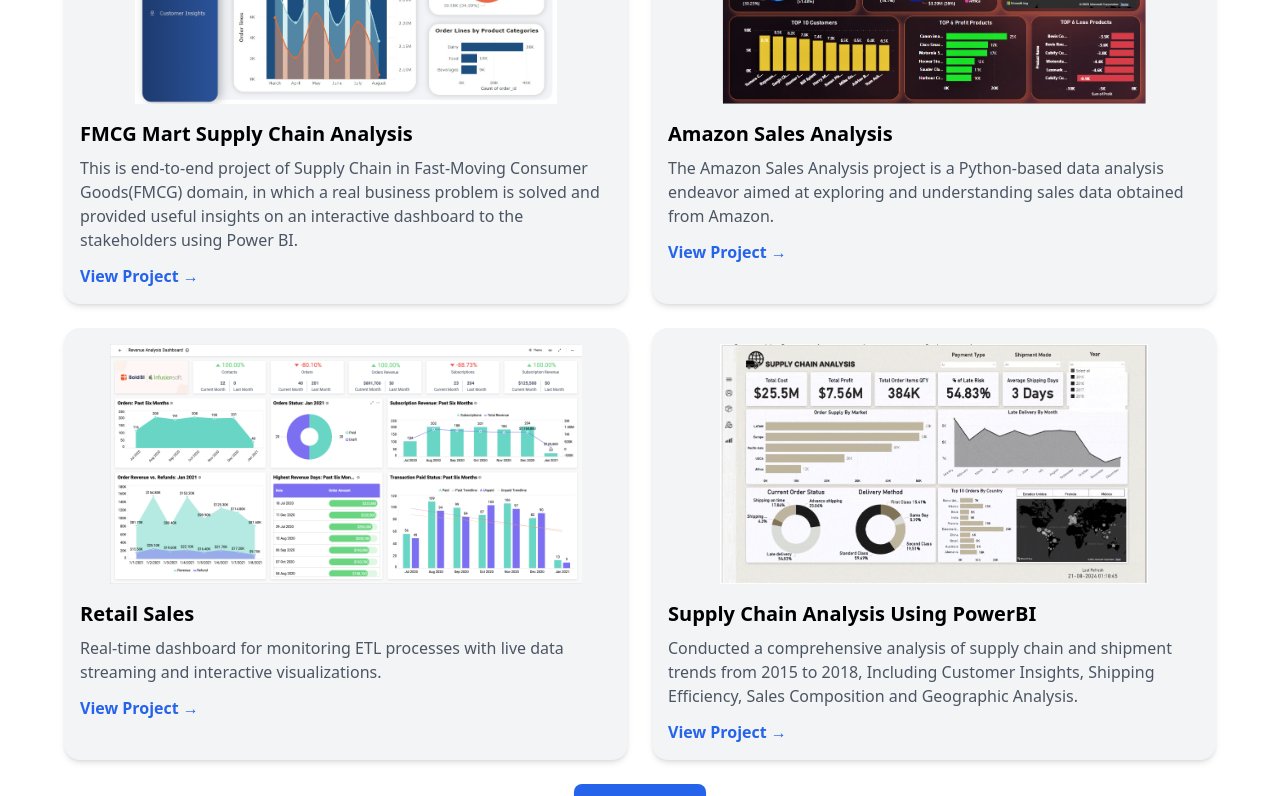
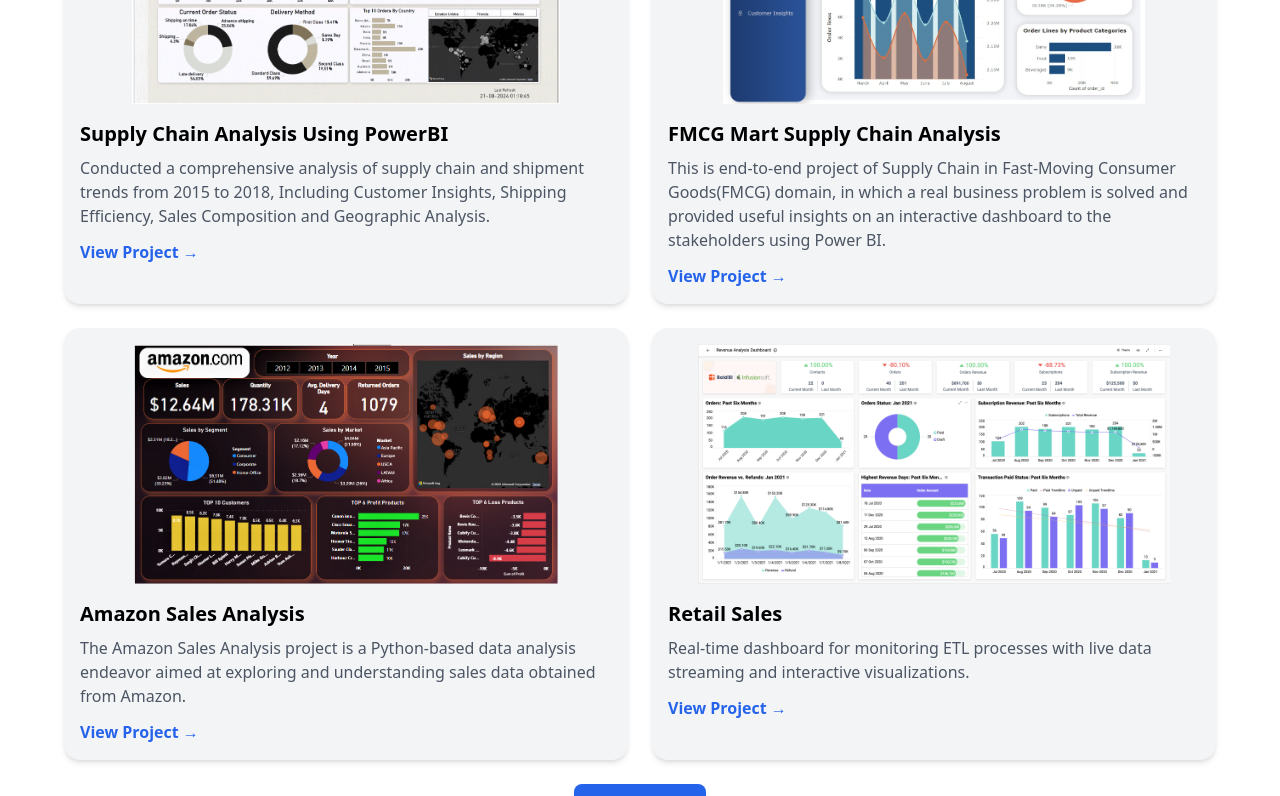
Before and after one commit to ajay-kumar2109/Myportfolio, a React (Vite) app: page / in a window 1280 px wide. Shown: the part 1060-1856 px from the top of the page. Built offline with nearby package versions, Linux system fonts and the light colour scheme; the HTML template or start-up script is replaced by a standard one.

Commit message:
Update Projects.jsx

```diff
--- a/src/components/Projects.jsx
+++ b/src/components/Projects.jsx
@@ -1,6 +1,15 @@
 import { useState } from "react";
 
 const projectsData = [
+              {
+      title: "Supply Chain Analysis Using PowerBI",
+      description: "Conducted a comprehensive analysis of supply chain and shipment trends from 2015 to 2018, Including Customer Insights, Shipping Efficiency, Sales Composition and Geographic Analysis.",
+      tags: ["PowerBI"],
+      links: {
+        github: "https://github.com/ajay-kumar2109/Supply_Chain_Analysis-Using-PowerBI",
+      },
+      image: "/certificates/supplychain.png"
+    },
       {
       title: "FMCG Mart Supply Chain Analysis",
       description: "This is end-to-end project of Supply Chain in Fast-Moving Consumer Goods(FMCG) domain, in which a real business problem is solved and provided useful insights on an interactive dashboard to the stakeholders using Power BI.",
@@ -27,15 +36,6 @@
         github: "https://github.com/ajay-kumar2109/retailSales",
       },
       image: "/certificates/sales1.png"
-    },
-        {
-      title: "Supply Chain Analysis Using PowerBI",
-      description: "Conducted a comprehensive analysis of supply chain and shipment trends from 2015 to 2018, Including Customer Insights, Shipping Efficiency, Sales Composition and Geographic Analysis.",
-      tags: ["PowerBI"],
-      links: {
-        github: "https://github.com/ajay-kumar2109/Supply_Chain_Analysis-Using-PowerBI",
-      },
-      image: "/certificates/supplychain.png"
     },
     {
       title: "Tableau Dashboards",
```
